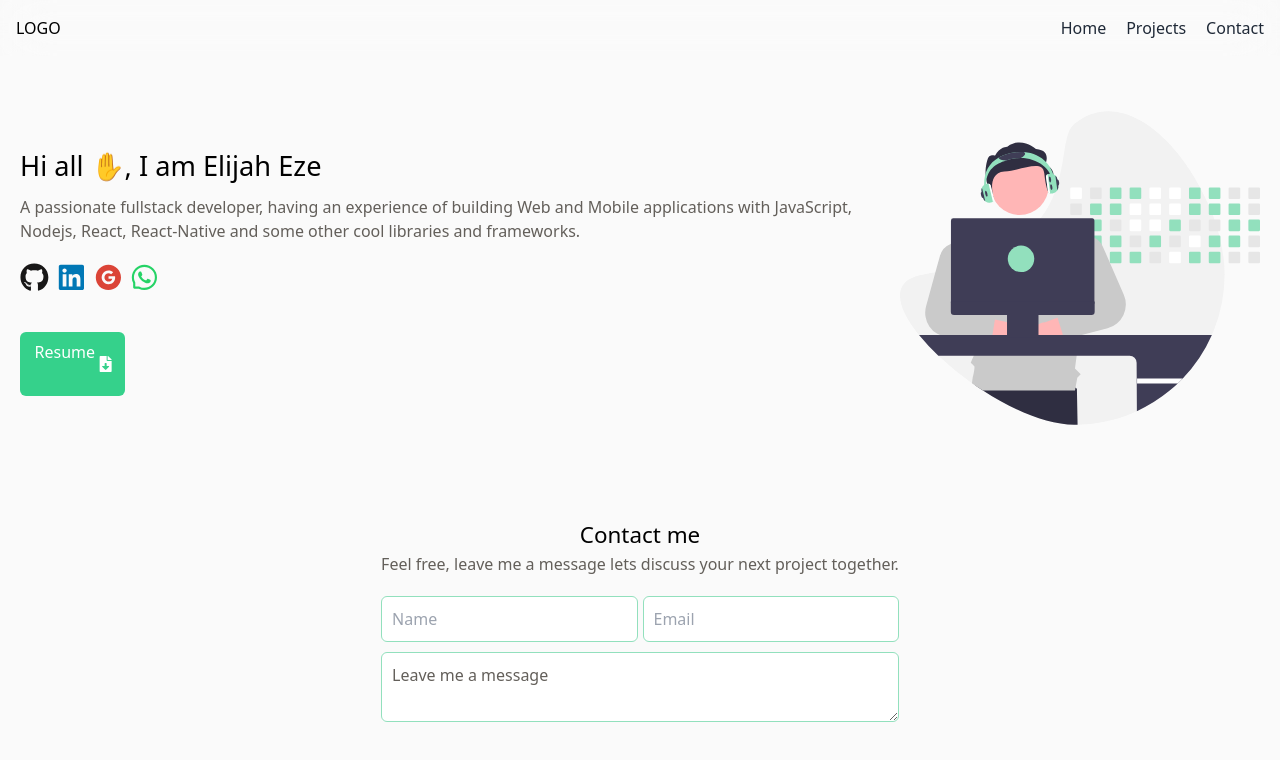
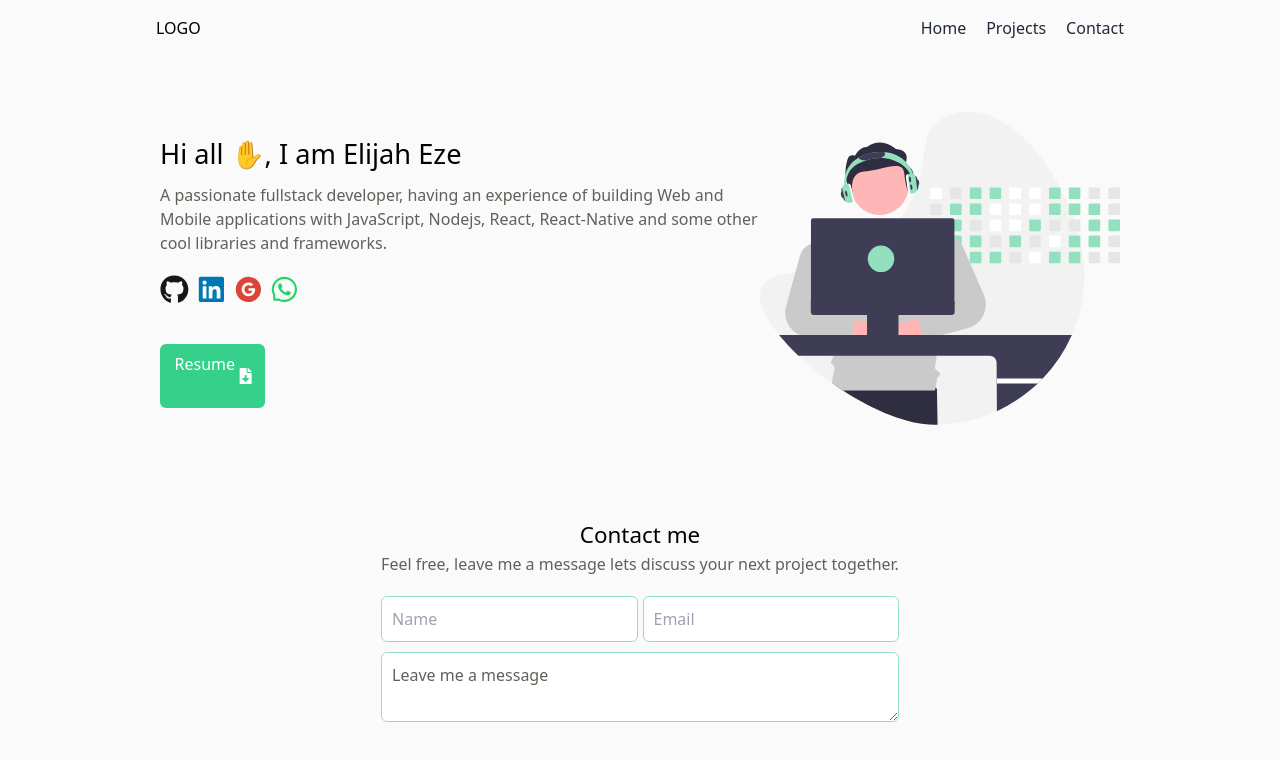
Before and after one commit to ezecodes/portfolio, a Next.js app: page / in a window 1280 px wide. Shown: the top 760 px of the page. Built offline with nearby package versions, Linux system fonts and the light colour scheme.

Commit message:
update responsive view

```diff
--- a/components/main/Layout.js
+++ b/components/main/Layout.js
@@ -21,7 +21,7 @@ export default function Layout ({children}) {
 	}, [router.events])
 
 	return (
-		<section id='layout' className=''>
+		<section id='layout' className=' lg:w-[1000px] mx-[auto]'>
 			{showLoader &&
 				<div className='fixed bottom-[20px] rounded-md px-2 py-2 z-100 bg-neutral-900 right-[10px]'>
 					<LoaderIcon type={"spin"} size={30} color='#000' />
--- a/pages/index.js
+++ b/pages/index.js
@@ -50,7 +50,7 @@ export default function Home() {
 					</div>
 					<div className='hidden sm:block'>
 						<Image
-							className='w-[200px] h-[200px]'
+							className='w-full h-[200px]'
 							src={'/undraw_developer_activity_re_39tg.svg'}
 							width={'360px'}
 							height={'360px'}
```
